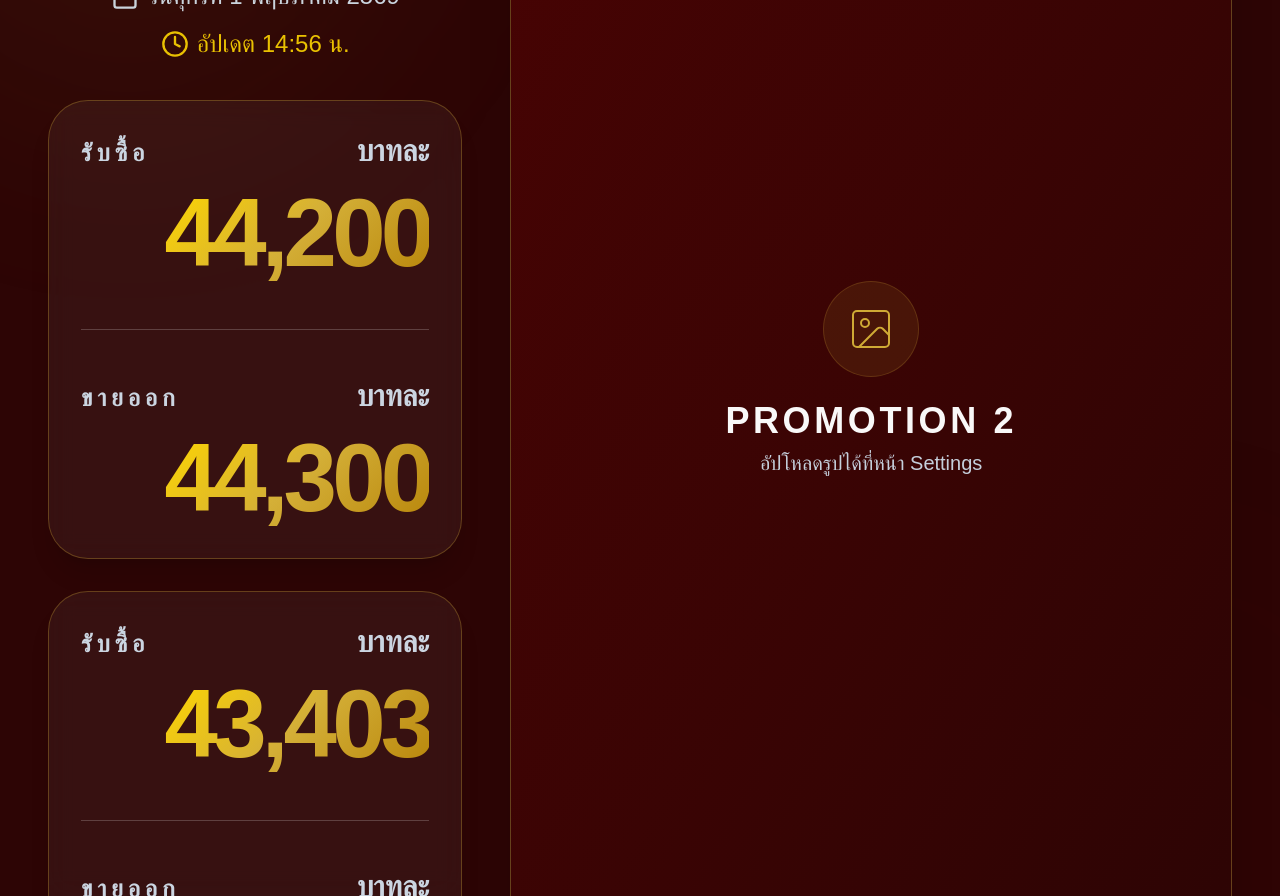
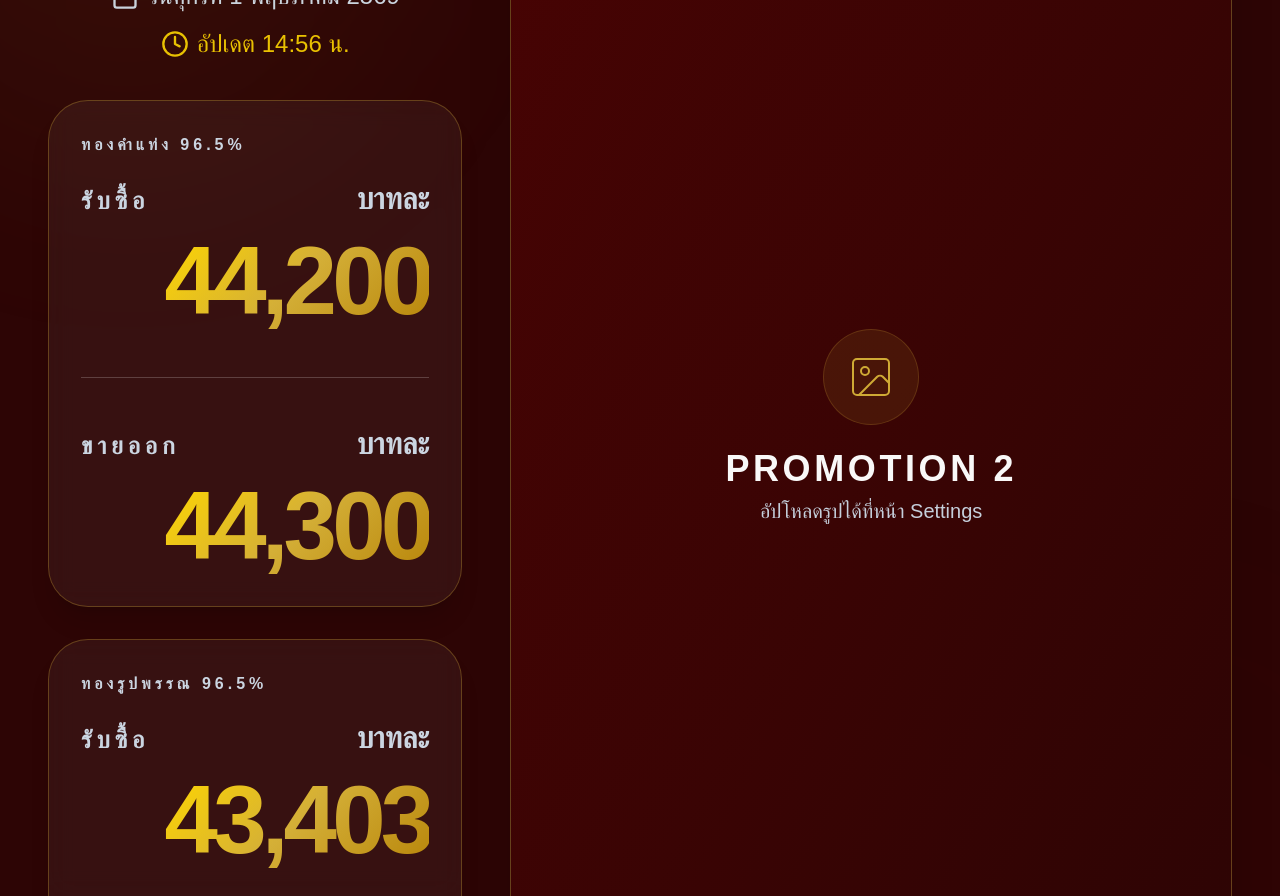
Before and after one commit to piyapathongron-art/ThanThongDailyGold, a Next.js app: page / in a window 1280 px wide. Shown: the part 340-1236 px from the top of the page. Built offline with nearby package versions, Linux system fonts and the light colour scheme; no server answers; a web font is replaced by a local one.

Commit message:
feat: add title prop to GoldPriceCard and render it in the component UI

```diff
--- a/src/app/page.tsx
+++ b/src/app/page.tsx
@@ -55,10 +55,12 @@ export default function Home() {
   // Prepare price data for display
   const displayGoldPrices = [
     {
+      title: 'ทองคำแท่ง 96.5%',
       buyPrice: effectiveBarMode === 'manual' ? manualData.goldBarBuy : (apiData?.price?.gold_bar?.buy || 'รอข้อมูล...'),
       sellPrice: effectiveBarMode === 'manual' ? manualData.goldBarSell : (apiData?.price?.gold_bar?.sell || 'รอข้อมูล...'),
     },
     {
+      title: 'ทองรูปพรรณ 96.5%',
       buyPrice: effectiveOrnamentMode === 'manual' ? manualData.goldBuy : (apiData?.price?.gold?.buy || 'รอข้อมูล...'),
       sellPrice: effectiveOrnamentMode === 'manual' ? manualData.goldSell : (apiData?.price?.gold?.sell || 'รอข้อมูล...'),
     },
--- a/src/components/GoldPriceCard.tsx
+++ b/src/components/GoldPriceCard.tsx
@@ -1,13 +1,15 @@
 import React from 'react';
 
 interface GoldPriceCardProps {
+  title: string;
   buyPrice: string;
   sellPrice: string;
 }
 
-const GoldPriceCard: React.FC<GoldPriceCardProps> = ({ buyPrice, sellPrice }) => {
+const GoldPriceCard: React.FC<GoldPriceCardProps> = ({ title, buyPrice, sellPrice }) => {
   return (
     <div className="glass p-5 md:p-8 2xl:p-12 rounded-[1.5rem] md:rounded-[2.5rem] transition-all duration-300 shadow-xl border-white/5">
+      <p className="text-xs md:text-base 2xl:text-2xl uppercase tracking-[0.25em] text-card-label font-bold mb-4 md:mb-6 2xl:mb-8">{title}</p>
       <div className="space-y-6 md:space-y-12 2xl:space-y-16">
         <div className="space-y-2 md:space-y-4">
           <div className="flex justify-between items-baseline">
```
